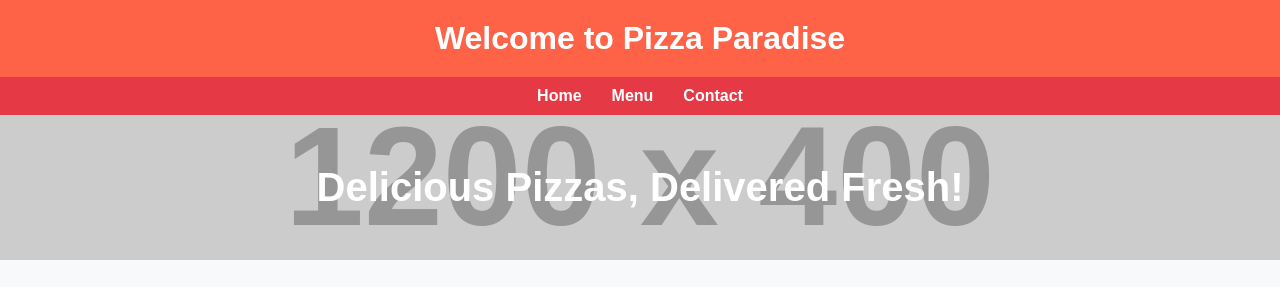
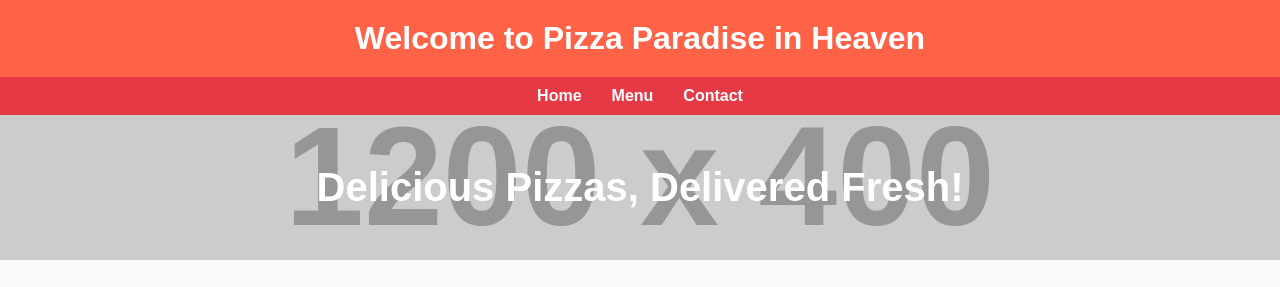
Before and after one commit to Chiranjith18/cloud, a plain HTML site: page index.html in a window 1280 px wide. Shown: the top 287 px of the page. Drawn offline with Linux system fonts and the light colour scheme; placeholder pictures from the web are drawn by us.

Commit message:
Update index.html

```diff
--- a/index.html
+++ b/index.html
@@ -144,7 +144,7 @@
 </head>
 <body>
     <header>
-        <h1>Welcome to Pizza Paradise</h1>
+        <h1>Welcome to Pizza Paradise in Heaven</h1>
     </header>
     <nav>
         <a href="#home">Home</a>
```
